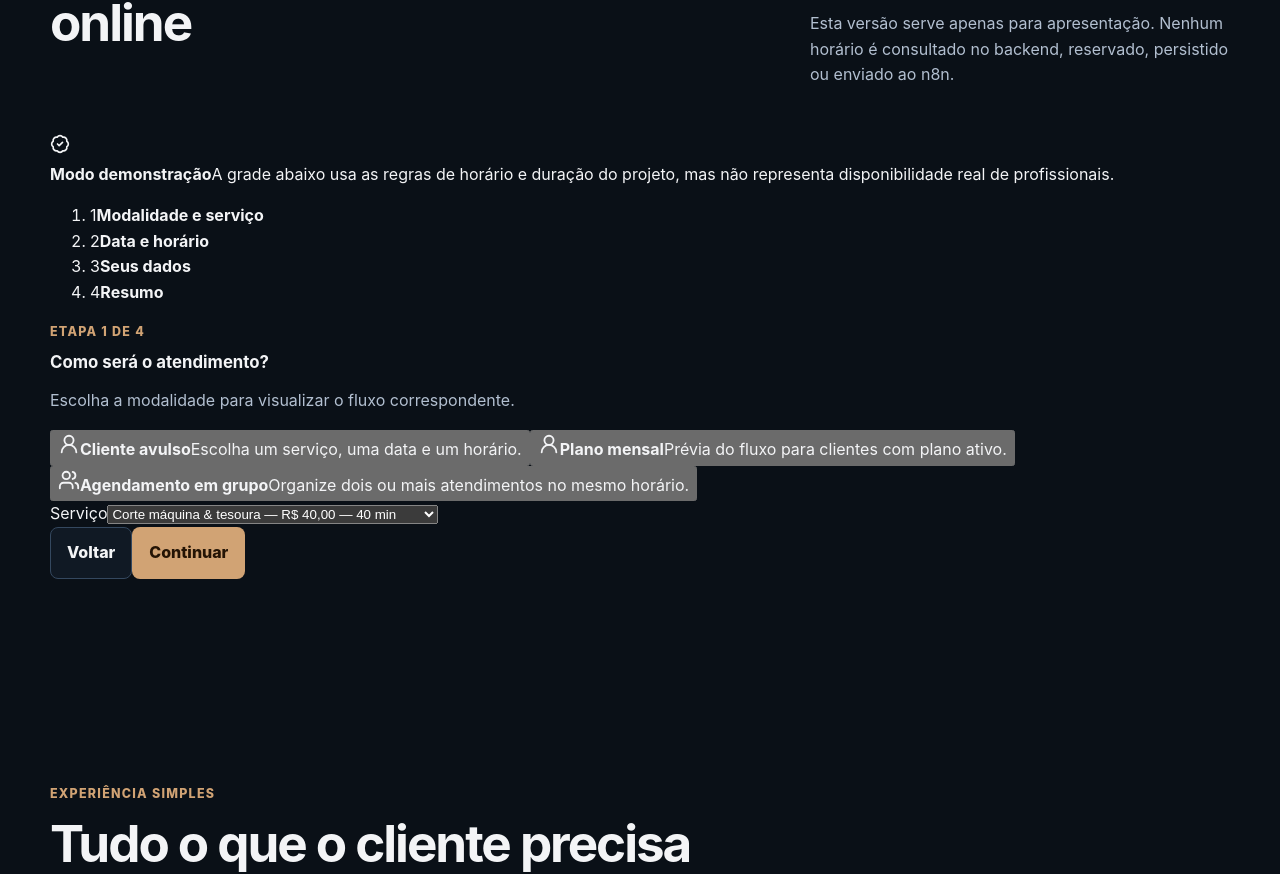
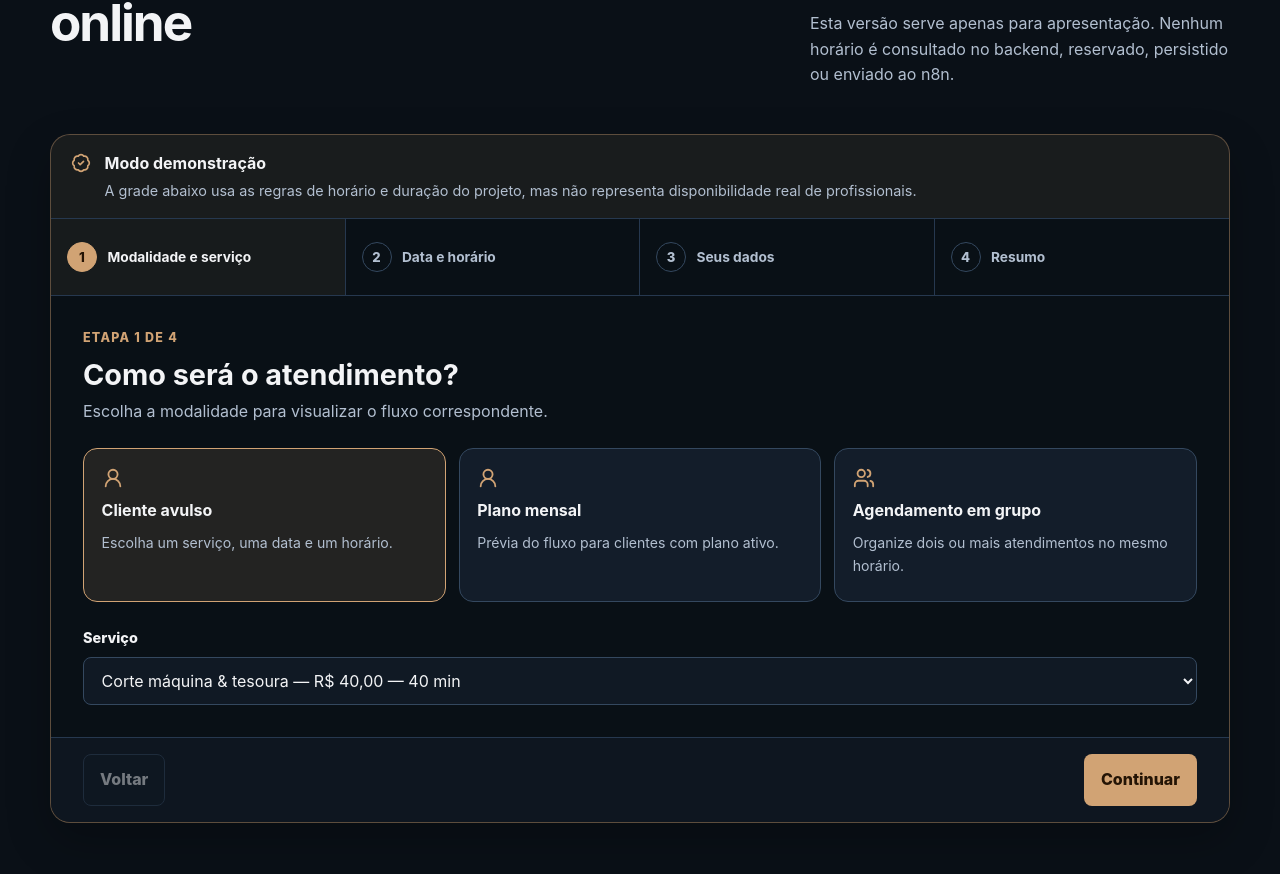
Before and after one commit to diogo2806/detalhe, a React (Vite) app in the folder frontend/: page / in a window 1280 px wide. Shown: the part 1352-2226 px from the top of the page. Built offline with nearby package versions, Linux system fonts and the light colour scheme.

Commit message:
feat(frontend): estilizar demonstração de agendamento

```diff
--- a/frontend/src/shared/styles/components.css
+++ b/frontend/src/shared/styles/components.css
@@ -253,3 +253,425 @@
   margin: 0;
   padding: 0 1.15rem 1.15rem;
 }
+
+
+.booking-demo {
+  overflow: hidden;
+  border: 1px solid rgba(209, 163, 116, 0.42);
+  border-radius: var(--radius-lg);
+  background: rgba(10, 16, 23, 0.88);
+  box-shadow: var(--shadow-card);
+}
+
+.booking-demo__notice {
+  display: flex;
+  gap: 0.85rem;
+  align-items: flex-start;
+  padding: 1rem 1.25rem;
+  border-bottom: 1px solid var(--color-border-soft);
+  background: rgba(209, 163, 116, 0.08);
+}
+
+.booking-demo__notice svg {
+  flex: 0 0 auto;
+  margin-top: 0.15rem;
+  color: var(--color-primary);
+}
+
+.booking-demo__notice div {
+  display: grid;
+  gap: 0.15rem;
+}
+
+.booking-demo__notice span {
+  color: var(--color-text-muted);
+  font-size: 0.9rem;
+}
+
+.booking-stepper {
+  display: grid;
+  grid-template-columns: repeat(4, minmax(0, 1fr));
+  gap: 0;
+  margin: 0;
+  padding: 0;
+  border-bottom: 1px solid var(--color-border-soft);
+  list-style: none;
+}
+
+.booking-stepper__item {
+  display: flex;
+  min-height: 76px;
+  gap: 0.65rem;
+  align-items: center;
+  padding: 1rem;
+  color: var(--color-text-muted);
+  border-right: 1px solid var(--color-border-soft);
+}
+
+.booking-stepper__item:last-child {
+  border-right: 0;
+}
+
+.booking-stepper__item > span {
+  display: inline-flex;
+  width: 30px;
+  height: 30px;
+  flex: 0 0 auto;
+  align-items: center;
+  justify-content: center;
+  border: 1px solid var(--color-border);
+  border-radius: 50%;
+  font-size: 0.82rem;
+  font-weight: 850;
+}
+
+.booking-stepper__item strong {
+  font-size: 0.86rem;
+}
+
+.booking-stepper__item--current {
+  color: var(--color-text);
+  background: rgba(209, 163, 116, 0.07);
+}
+
+.booking-stepper__item--current > span,
+.booking-stepper__item--complete > span {
+  border-color: var(--color-primary);
+  background: var(--color-primary);
+  color: var(--color-primary-ink);
+}
+
+.booking-stepper__item--complete {
+  color: var(--color-primary);
+}
+
+.booking-demo__body {
+  padding: clamp(1.2rem, 4vw, 2rem);
+}
+
+.booking-step {
+  display: grid;
+  gap: 1.5rem;
+}
+
+.booking-step__heading {
+  max-width: 760px;
+}
+
+.booking-step__heading h3 {
+  margin-bottom: 0.45rem;
+  font-size: clamp(1.35rem, 3vw, 1.8rem);
+}
+
+.booking-step__heading p {
+  margin-bottom: 0;
+}
+
+.booking-mode-grid {
+  display: grid;
+  grid-template-columns: repeat(3, minmax(0, 1fr));
+  gap: 0.8rem;
+}
+
+.booking-mode-card,
+.booking-date,
+.booking-time {
+  border: 1px solid var(--color-border);
+  background: var(--color-surface-low);
+  color: var(--color-text);
+  cursor: pointer;
+  transition: border-color 150ms ease, background 150ms ease, transform 150ms ease;
+}
+
+.booking-mode-card:hover,
+.booking-date:hover,
+.booking-time:hover {
+  border-color: var(--color-primary);
+  transform: translateY(-1px);
+}
+
+.booking-mode-card {
+  display: grid;
+  min-height: 154px;
+  gap: 0.55rem;
+  align-content: start;
+  padding: 1.1rem;
+  border-radius: var(--radius-md);
+  text-align: left;
+}
+
+.booking-mode-card svg {
+  color: var(--color-primary);
+}
+
+.booking-mode-card span {
+  color: var(--color-text-muted);
+  font-size: 0.88rem;
+}
+
+.booking-mode-card--selected,
+.booking-date--selected,
+.booking-time--selected {
+  border-color: var(--color-primary);
+  background: rgba(209, 163, 116, 0.13);
+}
+
+.form-field {
+  display: grid;
+  gap: 0.45rem;
+}
+
+.form-field > span {
+  color: var(--color-text);
+  font-size: 0.9rem;
+  font-weight: 800;
+}
+
+.form-field input,
+.form-field select {
+  width: 100%;
+  min-height: 48px;
+  padding: 0.75rem 0.85rem;
+  border: 1px solid var(--color-border);
+  border-radius: var(--radius-sm);
+  background: var(--color-surface);
+  color: var(--color-text);
+  font: inherit;
+}
+
+.form-field input::placeholder {
+  color: #8797aa;
+}
+
+.form-field small {
+  color: var(--color-text-muted);
+  font-size: 0.8rem;
+}
+
+.booking-group {
+  display: grid;
+  gap: 1rem;
+}
+
+.booking-group__heading {
+  display: flex;
+  gap: 1rem;
+  align-items: center;
+  justify-content: space-between;
+}
+
+.booking-group__heading h4 {
+  margin: 0 0 0.25rem;
+  font-size: 1rem;
+}
+
+.booking-group__heading p {
+  max-width: 650px;
+  margin: 0;
+}
+
+.booking-group__list {
+  display: grid;
+  gap: 0.8rem;
+}
+
+.booking-participant {
+  padding: 1rem;
+  border: 1px solid var(--color-border-soft);
+  border-radius: var(--radius-md);
+  background: var(--color-surface-low);
+}
+
+.booking-participant__header {
+  display: flex;
+  min-height: 44px;
+  gap: 1rem;
+  align-items: center;
+  justify-content: space-between;
+  margin-bottom: 0.8rem;
+}
+
+.booking-participant__fields,
+.booking-customer-fields {
+  display: grid;
+  grid-template-columns: repeat(2, minmax(0, 1fr));
+  gap: 0.9rem;
+}
+
+.booking-inline-message {
+  padding: 0.9rem 1rem;
+  border: 1px solid var(--color-border-soft);
+  border-radius: var(--radius-sm);
+  background: var(--color-surface);
+  color: var(--color-text-muted);
+  font-size: 0.9rem;
+}
+
+.booking-inline-message strong {
+  color: var(--color-text);
+}
+
+.booking-inline-message--safe {
+  border-color: rgba(139, 213, 174, 0.35);
+  background: rgba(139, 213, 174, 0.06);
+}
+
+.booking-date-grid {
+  display: grid;
+  grid-template-columns: repeat(5, minmax(0, 1fr));
+  gap: 0.65rem;
+}
+
+.booking-date {
+  display: inline-flex;
+  min-height: 54px;
+  gap: 0.45rem;
+  align-items: center;
+  justify-content: center;
+  padding: 0.7rem;
+  border-radius: var(--radius-sm);
+  font-weight: 800;
+  text-transform: capitalize;
+}
+
+.booking-times {
+  display: grid;
+  gap: 1rem;
+}
+
+.booking-times__period {
+  display: grid;
+  gap: 0.75rem;
+}
+
+.booking-times__heading {
+  display: flex;
+  gap: 0.5rem;
+  align-items: center;
+  color: var(--color-text);
+}
+
+.booking-times__heading svg {
+  color: var(--color-primary);
+}
+
+.booking-time-grid {
+  display: grid;
+  grid-template-columns: repeat(auto-fill, minmax(76px, 1fr));
+  gap: 0.5rem;
+}
+
+.booking-time {
+  min-height: 44px;
+  padding: 0.55rem;
+  border-radius: var(--radius-sm);
+  font-weight: 800;
+}
+
+.booking-lunch-block {
+  padding: 0.75rem 1rem;
+  border: 1px dashed var(--color-border);
+  border-radius: var(--radius-sm);
+  color: var(--color-text-muted);
+  text-align: center;
+  font-size: 0.85rem;
+  font-weight: 700;
+}
+
+.booking-summary {
+  overflow: hidden;
+  border: 1px solid var(--color-border-soft);
+  border-radius: var(--radius-md);
+  background: var(--color-surface-low);
+}
+
+.booking-summary__row {
+  display: grid;
+  grid-template-columns: minmax(140px, 0.45fr) minmax(0, 1fr);
+  gap: 1rem;
+  padding: 0.9rem 1rem;
+  border-bottom: 1px solid var(--color-border-soft);
+}
+
+.booking-summary__row:last-child {
+  border-bottom: 0;
+}
+
+.booking-summary__row > span,
+.booking-summary__group > span {
+  color: var(--color-text-muted);
+}
+
+.booking-summary__row strong {
+  text-align: right;
+}
+
+.booking-summary__group {
+  display: grid;
+  gap: 0.75rem;
+  padding: 0.9rem 1rem;
+  border-bottom: 1px solid var(--color-border-soft);
+}
+
+.booking-summary__participant {
+  display: flex;
+  gap: 1rem;
+  justify-content: space-between;
+  padding: 0.75rem;
+  border-radius: var(--radius-sm);
+  background: var(--color-surface);
+}
+
+.booking-summary__participant span {
+  color: var(--color-text-muted);
+  text-align: right;
+}
+
+.booking-demo__confirm-button {
+  justify-self: end;
+}
+
+.booking-demo__footer {
+  display: flex;
+  gap: 1rem;
+  align-items: center;
+  justify-content: space-between;
+  padding: 1rem clamp(1.2rem, 4vw, 2rem);
+  border-top: 1px solid var(--color-border-soft);
+  background: rgba(16, 25, 36, 0.7);
+}
+
+.booking-demo__footer .button:disabled {
+  cursor: not-allowed;
+  opacity: 0.45;
+  transform: none;
+}
+
+.booking-demo__confirmation {
+  display: grid;
+  max-width: 720px;
+  gap: 0.75rem;
+  justify-items: start;
+  padding: clamp(2rem, 6vw, 4rem);
+}
+
+.booking-demo__confirmation h3 {
+  margin-bottom: 0;
+  font-size: clamp(1.5rem, 4vw, 2.2rem);
+}
+
+.booking-demo__confirmation p {
+  margin-bottom: 0.5rem;
+}
+
+.booking-demo__confirmation-icon {
+  display: inline-flex;
+  width: 58px;
+  height: 58px;
+  align-items: center;
+  justify-content: center;
+  border: 1px solid rgba(139, 213, 174, 0.5);
+  border-radius: 50%;
+  background: rgba(139, 213, 174, 0.1);
+  color: var(--color-success);
+}
```
